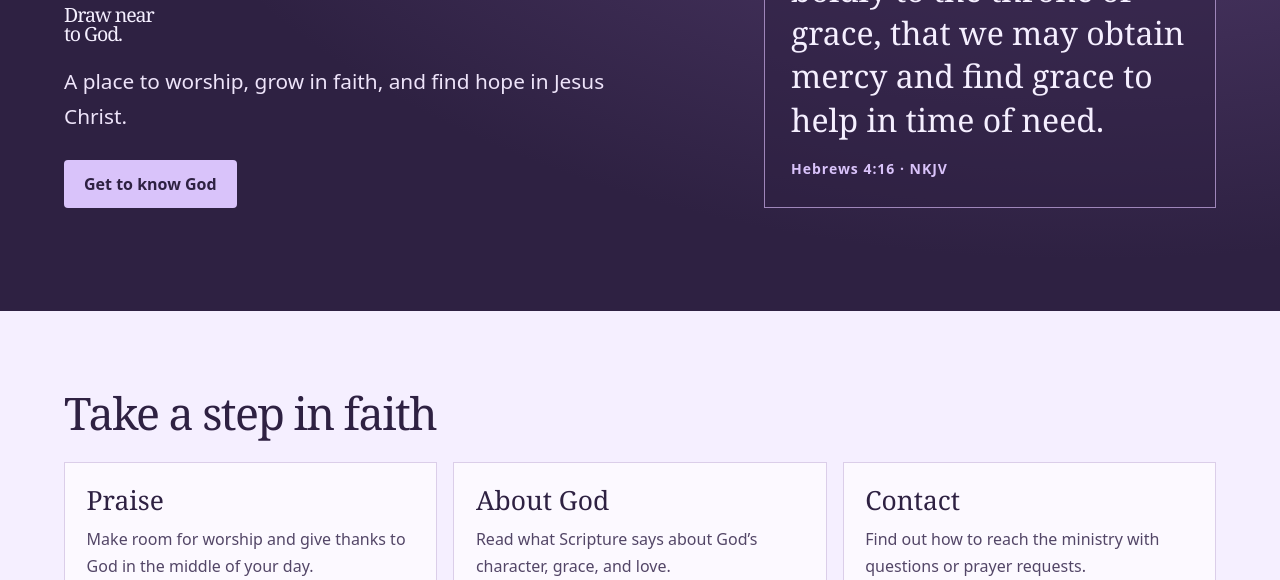
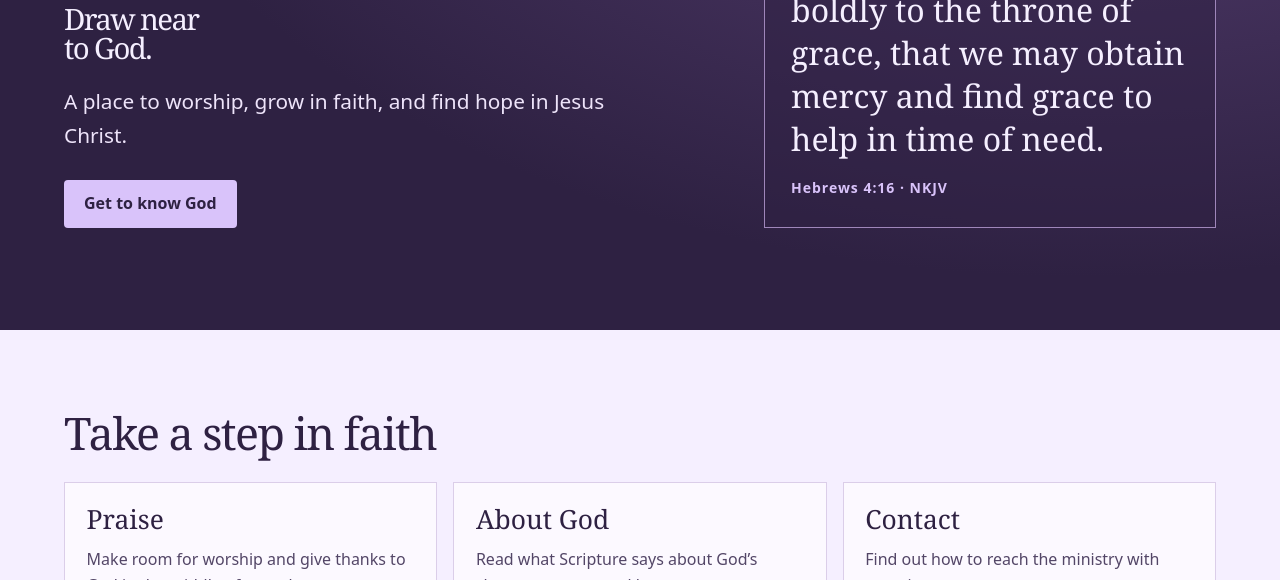
Before and after one commit to queenyj/ThroneofGraceMinistry, an Astro site: page / in a window 1280 px wide. Shown: the part 520-1100 px from the top of the page. Built offline with nearby package versions, Linux system fonts and the light colour scheme; Astro itself is replaced by a stand-in of ours.

Commit message:
Increase homepage heading size by 50 percent

```diff
--- a/src/styles/site.css
+++ b/src/styles/site.css
@@ -47,7 +47,7 @@ h2 { font-size: clamp(1.9rem, 3.5vw, 3rem); line-height: 1.14; letter-spacing: -
 h3 { font-size: 1.65rem; line-height: 1.2; }
 .hero, .page-intro { color: var(--paper); background: radial-gradient(ellipse at 85% 15%, #594175, transparent 65%), var(--ink); }
 .hero-inner { display: grid; grid-template-columns: 1.15fr .85fr; align-items: end; gap: clamp(2rem, 7vw, 6rem); padding-block: clamp(3.5rem, 8vw, 7.5rem); }
-.hero-copy h1 { font-size: clamp(.558rem, 1.53vw, 1.332rem); }
+.hero-copy h1 { font-size: clamp(.837rem, 2.295vw, 1.998rem); }
 .eyebrow, figcaption { color: var(--lavender); font-size: .875rem; font-weight: 650; letter-spacing: .07em; }
 .eyebrow {
   margin-bottom: 1.4rem;
```
